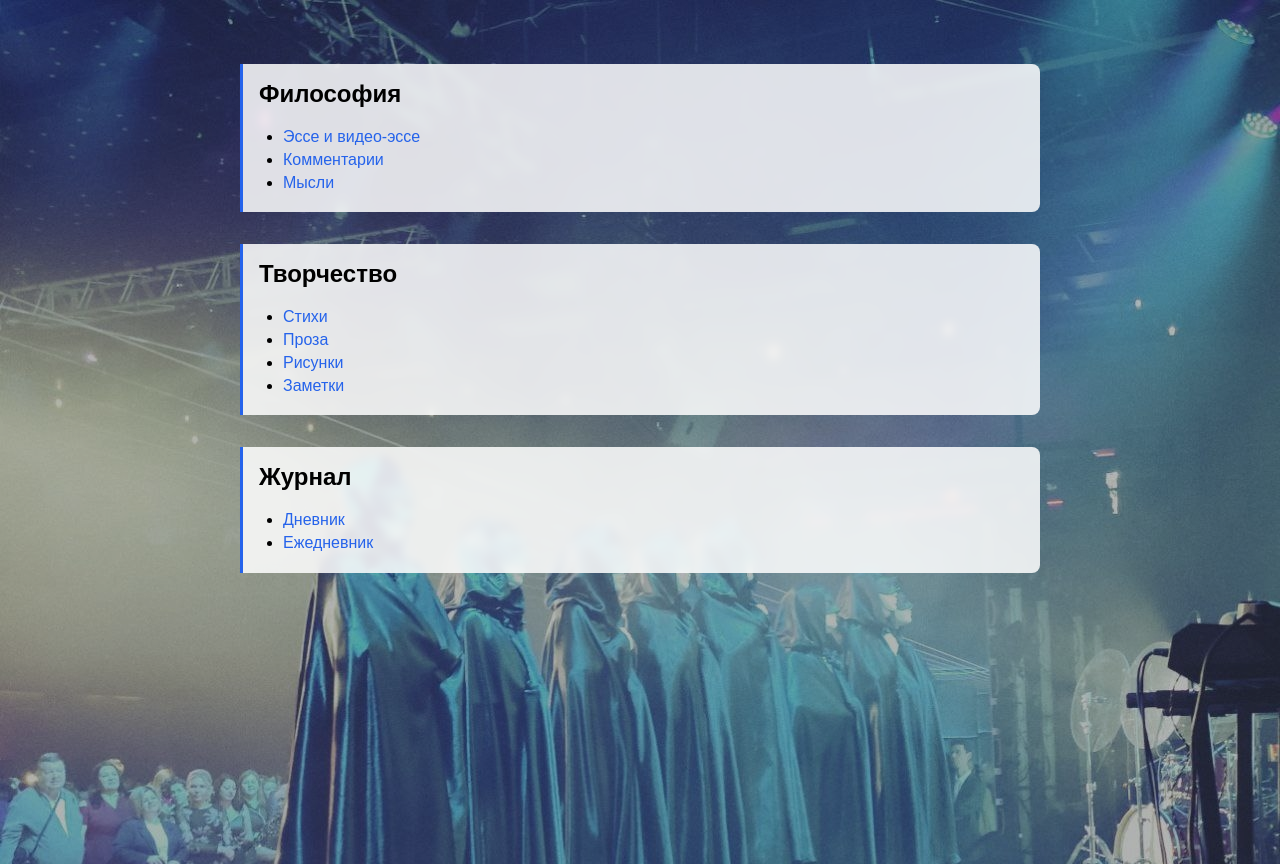
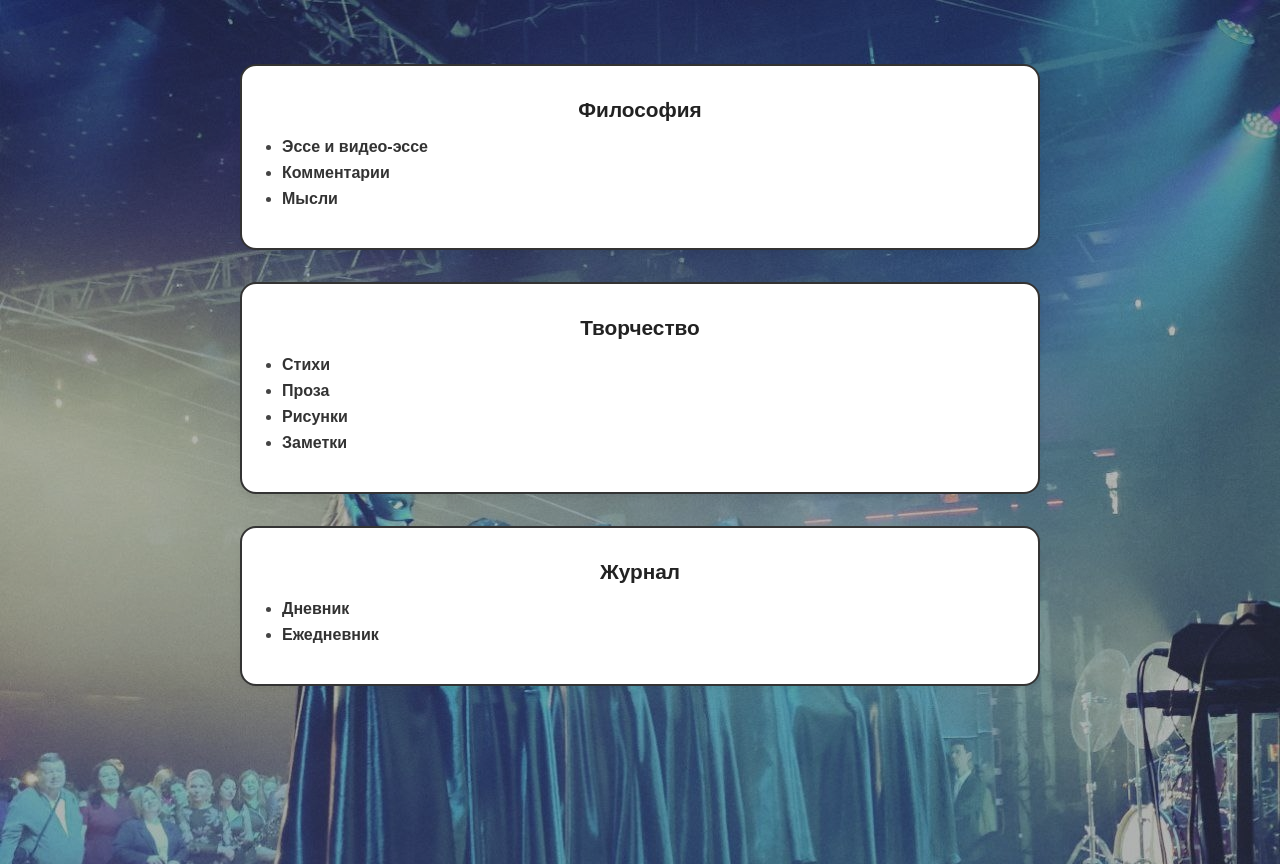
Before and after one commit to dariaternovskaia/Umoral, an Astro site: page / in a window 1280 px wide. Built offline with nearby package versions, Linux system fonts and the light colour scheme; Astro itself is replaced by a stand-in of ours.

Commit message:
Обновила стиль боксов на главной — убрала синий, сделала как на странице стихов

```diff
--- a/src/pages/index.astro
+++ b/src/pages/index.astro
@@ -18,20 +18,53 @@
         background-repeat: no-repeat;
         min-height: 100vh;
       }
+
+      /* Стили для боксов — как на странице со стихами */
       .section {
         margin: 2rem 0;
-		padding: 1rem;
-		border-left: 3px solid #2563eb;
-		background: rgba(255, 255, 255, 0.85);
-		backdrop-filter: blur(4px);
-		border-radius: 0 8px 8px 0;
+        padding: 2rem 1rem;
+        background: #fff;
+        border: 2.5px solid #333;
+        border-radius: 16px;
+        box-shadow: 0 4px 6px rgba(0,0,0,0.05);
+        transition: all 0.2s;
       }
 
-      h2 { margin-top: 0; }
-      a { color: #2563eb; text-decoration: none; }
-      a:hover { text-decoration: underline; }
-      ul { margin: 0.5rem 0 0 0; padding-left: 1.5rem; }
-      li { margin: 0.3rem 0; }
+      .section:hover {
+        transform: translateY(-3px);
+        box-shadow: 0 10px 20px rgba(0,0,0,0.1);
+        border-color: #000;
+      }
+
+      h2 {
+        margin-top: 0;
+        margin-bottom: 1rem;
+        font-size: 1.3rem;
+        font-weight: 700;
+        color: #222;
+        text-align: center;
+      }
+
+      a {
+        color: #333;
+        text-decoration: none;
+        font-weight: 600;
+      }
+
+      a:hover {
+        color: #000;
+        text-decoration: underline;
+      }
+
+      ul {
+        margin: 0;
+        padding-left: 1.5rem;
+      }
+
+      li {
+        margin: 0.5rem 0;
+        color: #444;
+      }
     </style>
   </head>
   <body>
```
Lines whose indentation alone changed are shown as unchanged.
